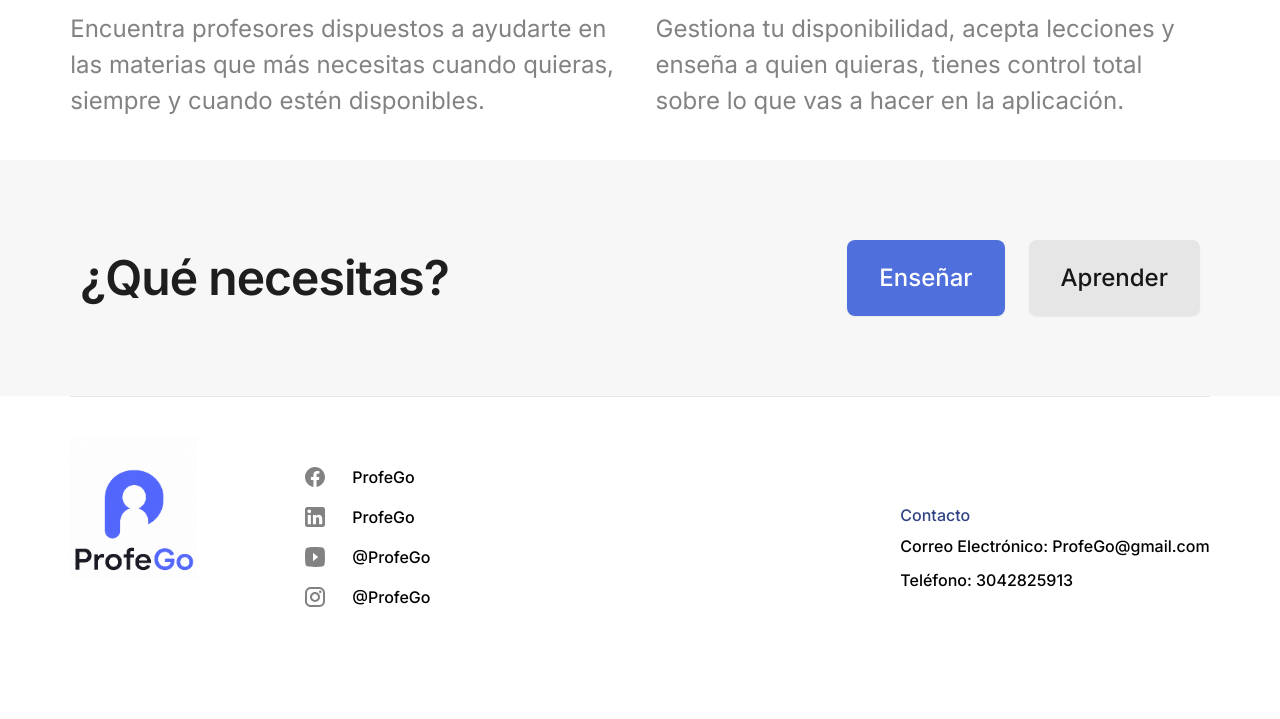
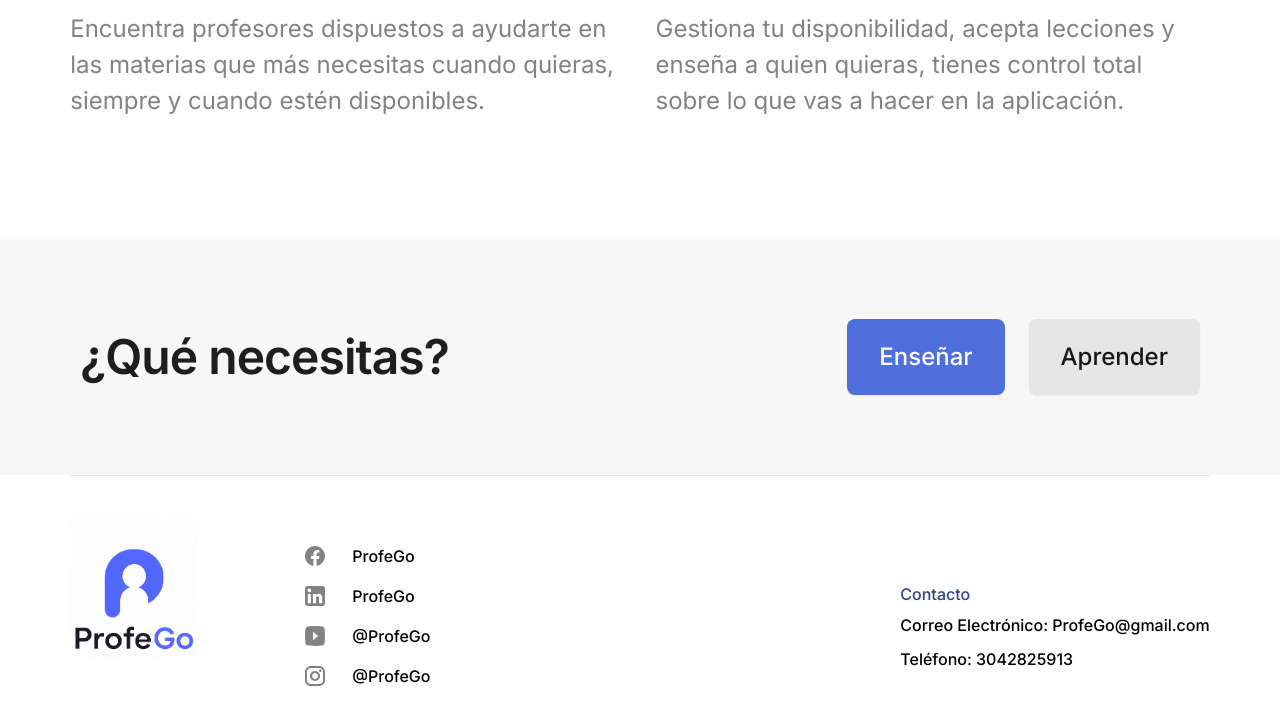
Before and after one commit to Isaac-Laguna/ProfeGo, a PHP site: page / in a window 1280 px wide. Shown: the part 3546-4265 px from the top of the page. Before the commit the page ends 4153 px from the top, so only its background shows below. Run offline with PHP 8.4, Linux system fonts and the light colour scheme.

Commit message:
"Que necesitas?" Section
This section is now more centered and has more margin from top.

```diff
--- a/css/main.css
+++ b/css/main.css
@@ -398,7 +398,7 @@ ul {
 /* Call to action */
 
 .cta {
-    margin-top: 41px;
+    margin-top: 120px;
     padding: 80px;
     background-color: var(--color-surface-muted);
 }
@@ -409,6 +409,8 @@ ul {
     align-items: center;
     justify-content: space-between;
     gap: 30px 40px;
+    max-width: 1120px;
+    margin-inline: auto;
 }
 
 .cta__title {
```
